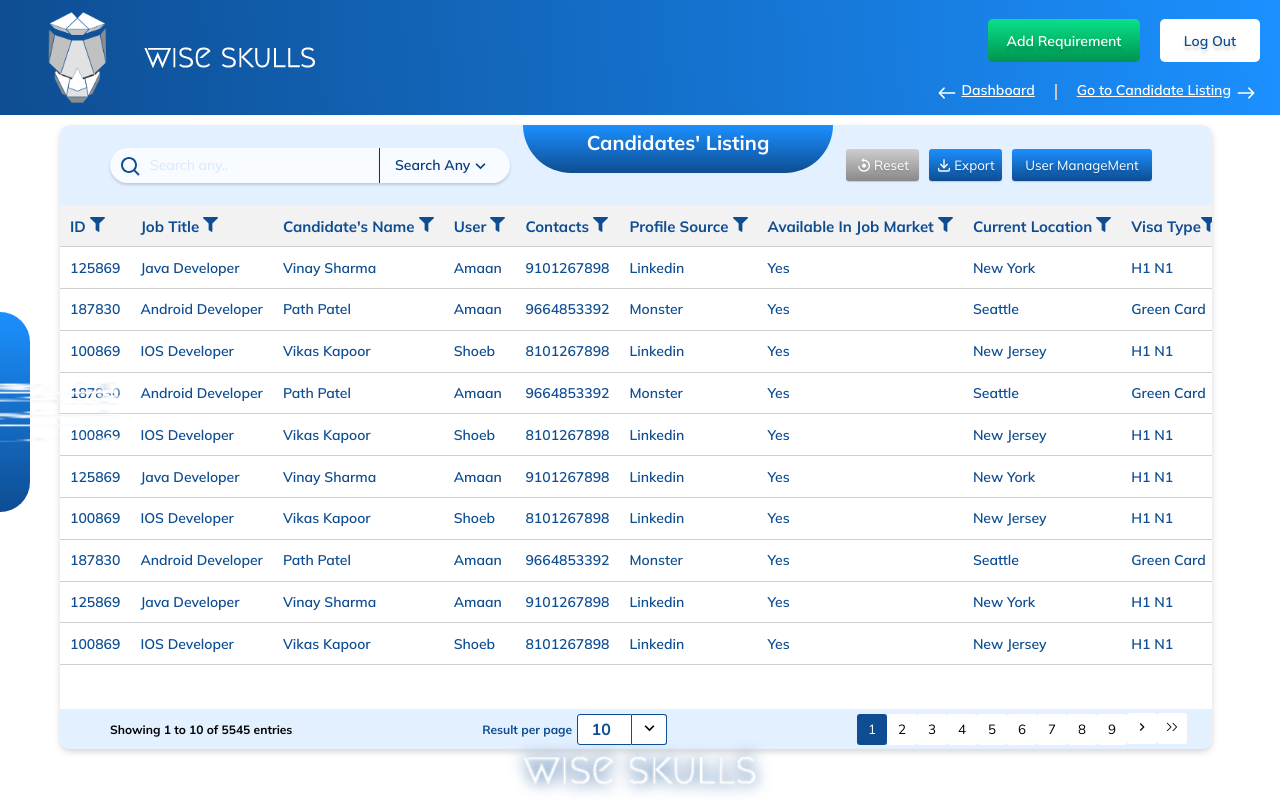
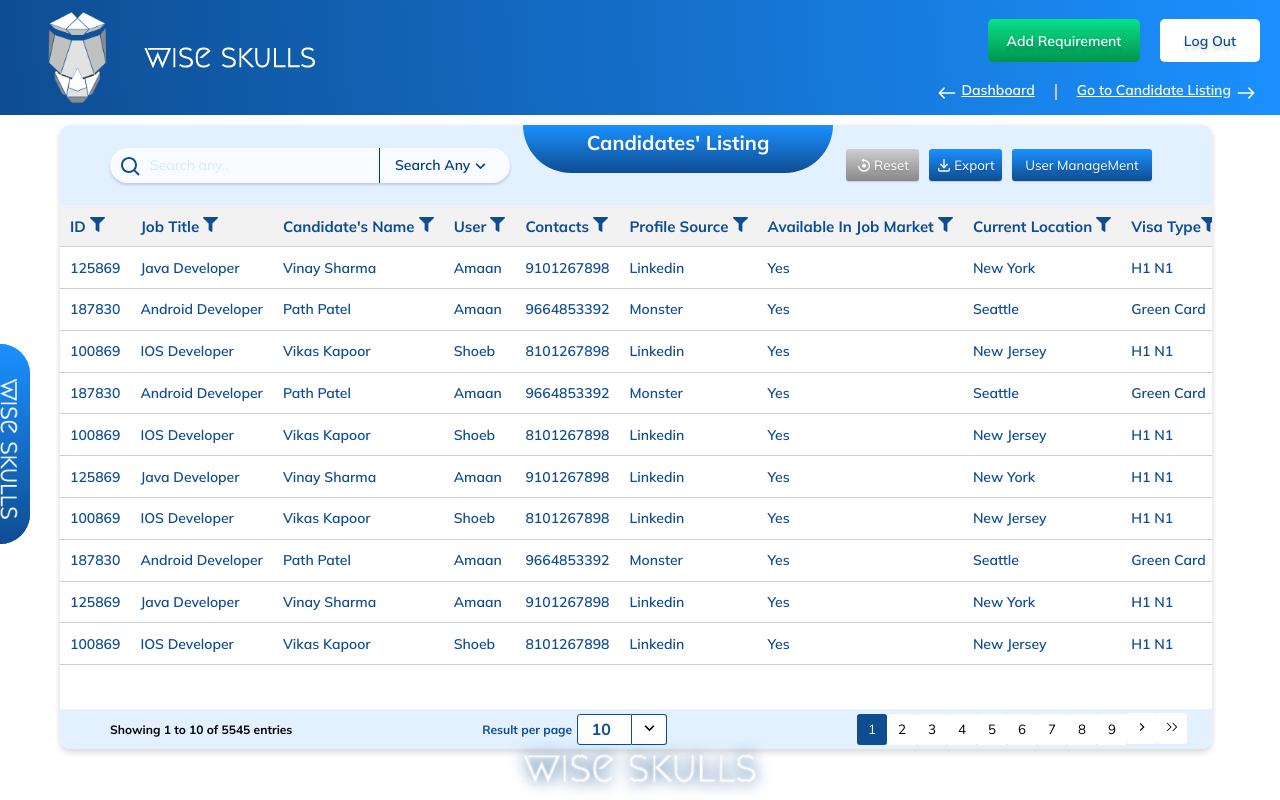
Before and after one commit to akramws/crm-practice, a React (Create React App) app: page /candidate-listing in a window 1280 px wide. Built offline with nearby package versions, Linux system fonts and the light colour scheme.

Commit message:
all done

```diff
--- a/src/Component/Candidate.jsx
+++ b/src/Component/Candidate.jsx
@@ -268,10 +268,12 @@ const Candidate = () => {
         </footer>
       </div>
       <footer className="name-footer">
-        <img src={text} alt="Wiseskulls" />
+        <div>
+        <img src={text} alt="Wiseskulls" /></div>
       </footer>
-      <div className="left-side-wiseskulls-logo">
-      <img src={text} alt="" />
+      <div className="text-logo">
+        <div className="text-div">
+      <img src={text} alt="" /></div>
     </div>
     </div>
     </>
--- a/src/Component/Style/Candidate.css
+++ b/src/Component/Style/Candidate.css
@@ -285,20 +285,24 @@ body {
   margin-left: 50px;
 }
 
-.candidate-page .left-side-wiseskulls-logo{
-  position: fixed;
-    top: 39%;
-    display: flex;
+.candidate-page .text-logo,.candidate-page .text-logo .text-div
+{
+    position: fixed;
+    top: 43%;
     width: 30px;
     height: 200px;
     border-radius: 0 50px 50px 0;
     background: transparent linear-gradient(180deg, #1B90FF 0%, #0E4D92 100%) 0% 0% no-repeat padding-box;
-    justify-content: start;
-    align-items: center;
+
 }
-.candidate-page .left-side-wiseskulls-logo img{
-  width: 200%;
-  height: 180px;
-  margin-left: 5px;
+/* .candidate-page .text-logo .text-div {
+  position: relative;
+} */
+.candidate-page .text-logo .text-div img{
+  position: fixed;
+  top: 55%;
+  left: -62px;
+   width: 141px;
+  height: 18px;
   transform: matrix(0, 1, -1, 0, 0, 0);
 }
```
